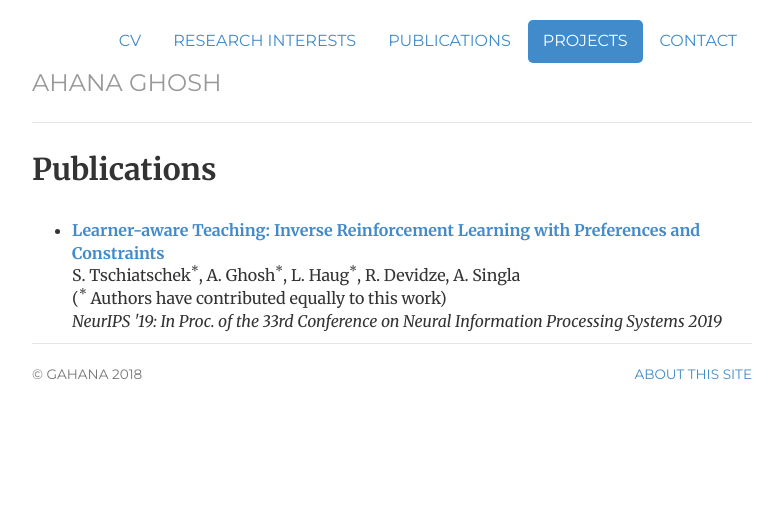
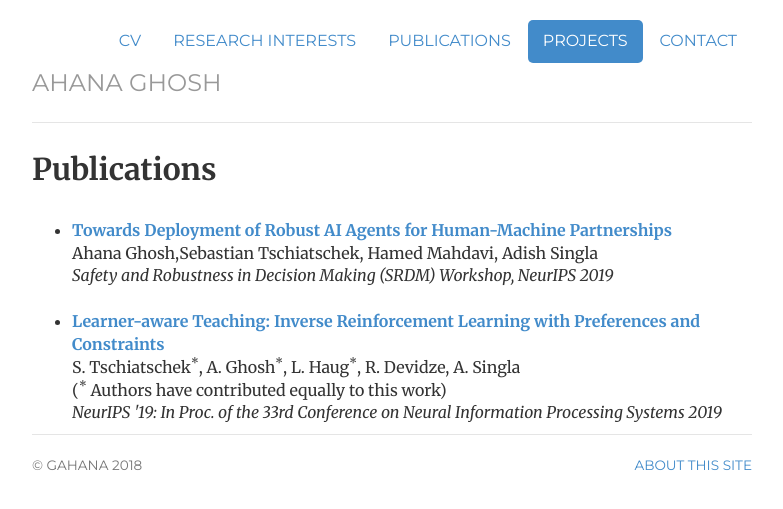
Before and after one commit to ahana204/ahana204.github.io, a Jekyll site: the page built from publications/index.html, in a window 1280 px wide. Shown: the top 509 px of the page, without its empty margins (248-1031 px from the left). Built offline with Jekyll 4.4.1, drawn with Linux system fonts in a browser that asks for light colours.

Commit message:
Update index.html

```diff
--- a/publications/index.html
+++ b/publications/index.html
@@ -14,6 +14,14 @@
 				<ul>
 				<br>
 				<li>
+            			<a href="https://arxiv.org/abs/1910.02330"><b>Towards Deployment of Robust AI Agents for Human-Machine Partnerships</b></a>
+            			<br>
+            			Ahana Ghosh,Sebastian Tschiatschek, Hamed Mahdavi, Adish Singla
+            			<br>
+            			<i>Safety and Robustness in Decision Making (SRDM) Workshop, NeurIPS 2019</i>
+        			</li>
+				<br>
+				<li>
             			<a href="https://arxiv.org/abs/1906.00429"><b>Learner-aware Teaching: Inverse Reinforcement Learning with Preferences and Constraints</b></a>
             			<br>
             			S. Tschiatschek<sup>*</sup>, A. Ghosh<sup>*</sup>, L. Haug<sup>*</sup>, R. Devidze, A. Singla
```
